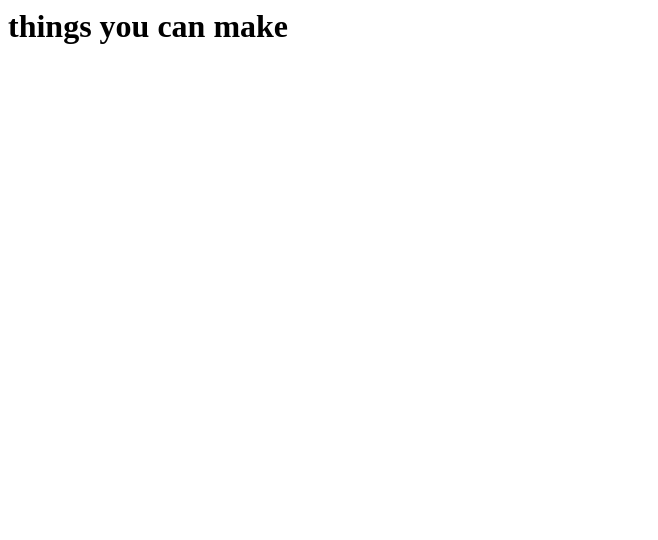
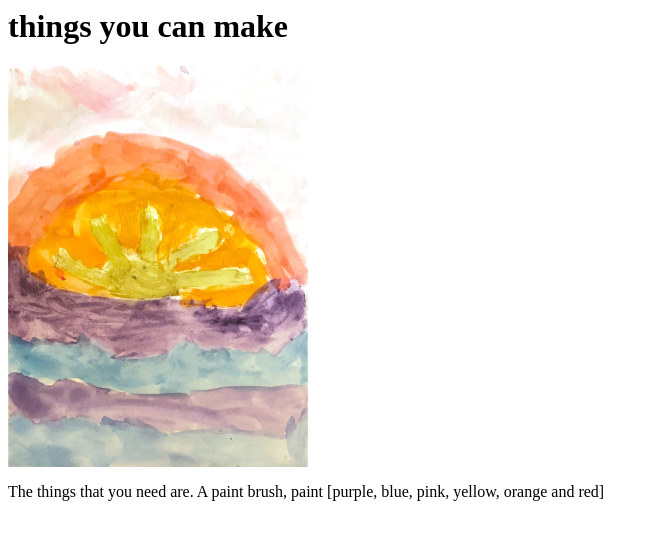
Before and after one commit to DaveTheFrontEndDev/mila-repo, a plain HTML site: page index.html in a window 1280 px wide. Shown: the whole page, without its empty margins (0-658 px from the left). Drawn offline with Linux system fonts and the light colour scheme.

Commit message:
Mila added image

```diff
--- a/index.html
+++ b/index.html
@@ -4,5 +4,7 @@
     </head>
     <body>
         <h1>things you can make</h1>
+        <img width="300px" src="images/sunset.jpg"/>
+        <p>The things that you need are. A paint brush, paint [purple, blue, pink, yellow, orange and red]</p>
     </body>
 </html>
```
Also changed, not shown: images/sunset.jpg (added).
